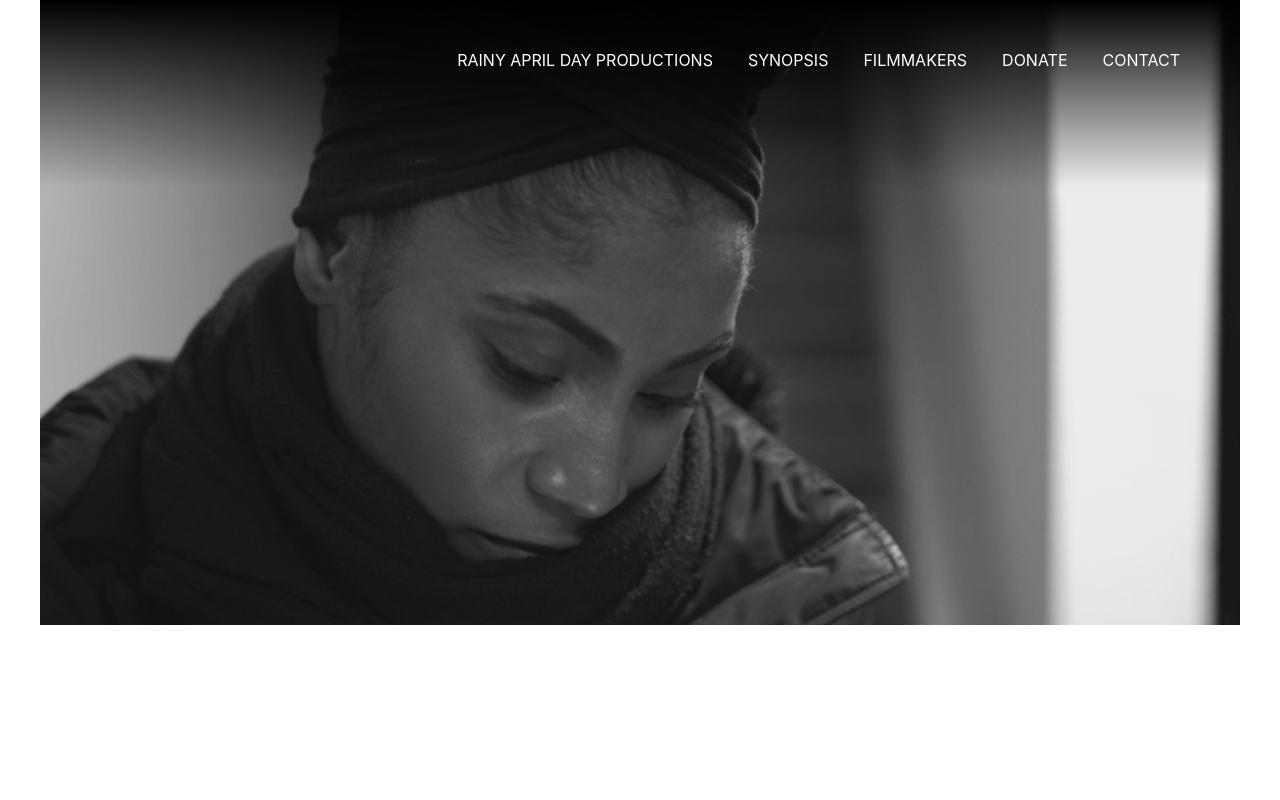
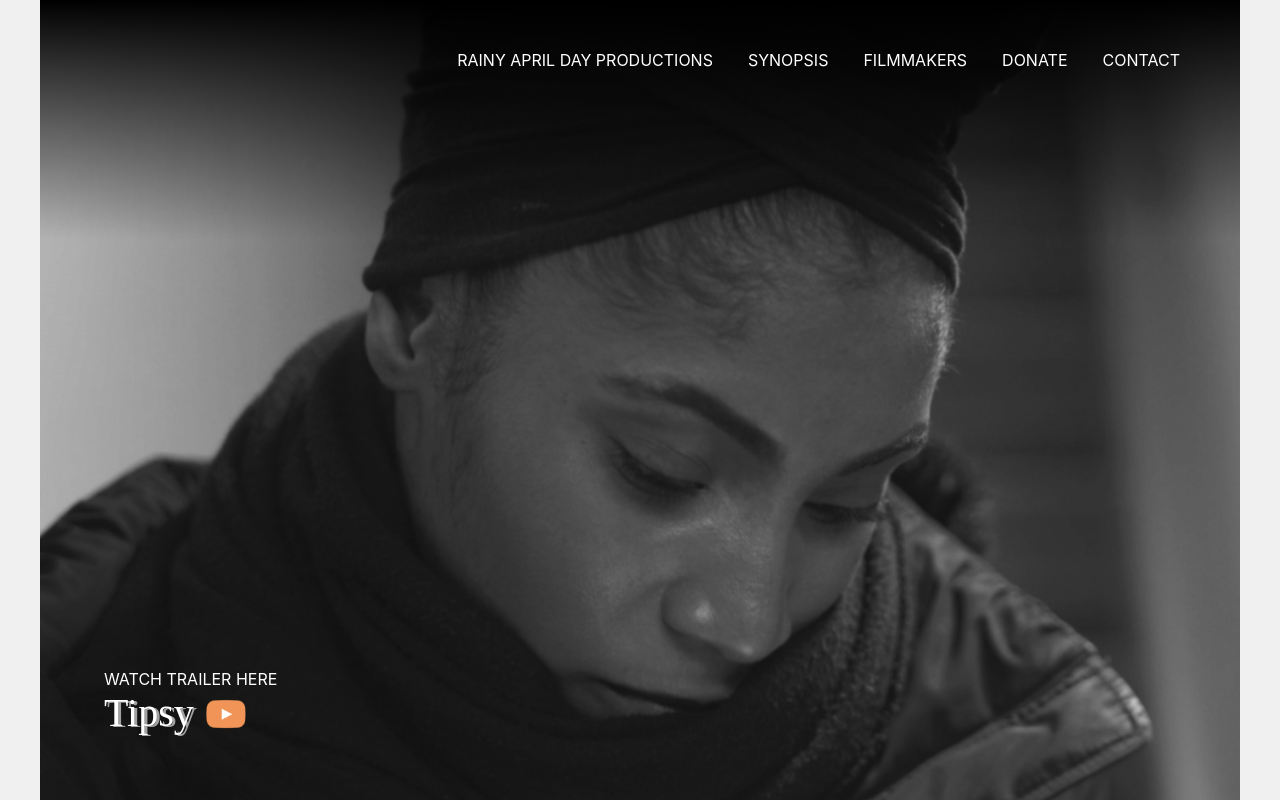
Before and after one commit to EJLearner/rainyaprilday.com, a React app: page / in a window 1280 px wide. Built offline with nearby package versions, Linux system fonts and the light colour scheme; a web font is replaced by a local one.

Commit message:
simplify styling some

```diff
--- a/src/MainPage.css
+++ b/src/MainPage.css
@@ -1,16 +1,19 @@
-.background-full-height-hack-outer {
+body,
+html {
+  color: #111;
+  background-color: rgb(240, 240, 240);
+}
+
+.main-page-and-background {
+  height: 100vh;
   background-repeat: no-repeat;
   background-size: cover;
-  padding-top: 52.1%; /* h/w ratio */
   position: relative;
 }
 
-.background-full-height-hack-inner {
+.gradient-mask {
   background: linear-gradient(rgba(0, 0, 0, 255) 0%, rgba(0, 0, 0, 0) 30%, rgba(0, 0, 0, 0) 100%);
-  height: 100%;
-  position: absolute;
-  top: 0;
-  width: 100%;
+  height: 100vh;
 }
 
 .top-links {
--- a/src/MainPage.js
+++ b/src/MainPage.js
@@ -9,12 +9,11 @@ import routePaths from "./routePaths";
 function MainPage() {
   const backgroundStyle = { backgroundImage: `url(${mainPicture})` };
 
-  let trailerLink;
+  let trailerLink = "something";
 
   return (
-    <>
-      <div className="background-full-height-hack-outer" style={backgroundStyle}>
-        <div className="background-full-height-hack-inner">
+    <div className="main-page-and-background" style={backgroundStyle}>
+      <div className="gradient-mask">
         <div className="top-links">
           <NavLink to={routePaths.ABOUT_RADP}>Rainy April Day Productions</NavLink>
           <NavLink to={routePaths.SYNOPSIS}>Synopsis</NavLink>
@@ -33,7 +32,6 @@ function MainPage() {
         )}
       </div>
     </div>
-    </>
   );
 }
 
```
Lines whose indentation alone changed are shown as unchanged.
